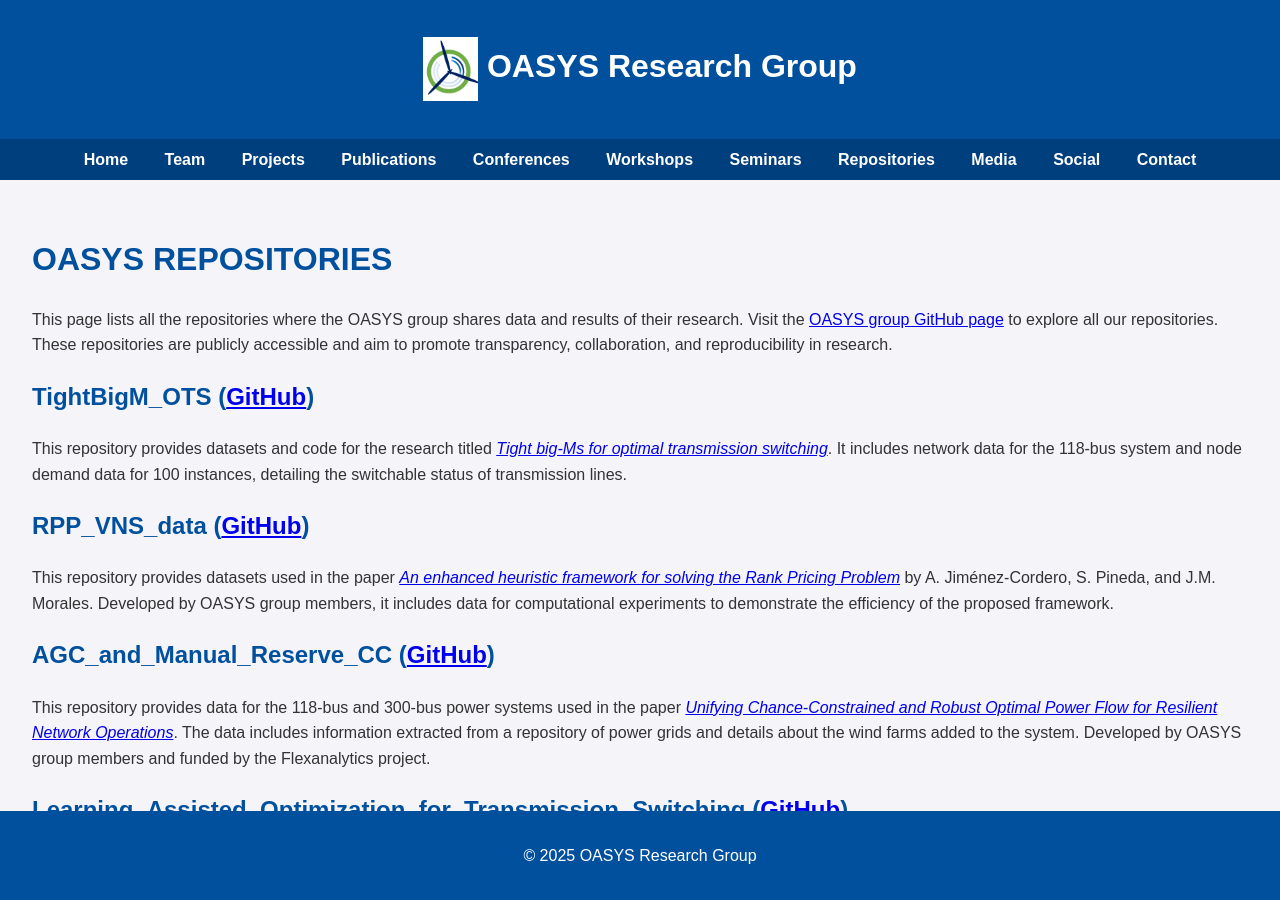
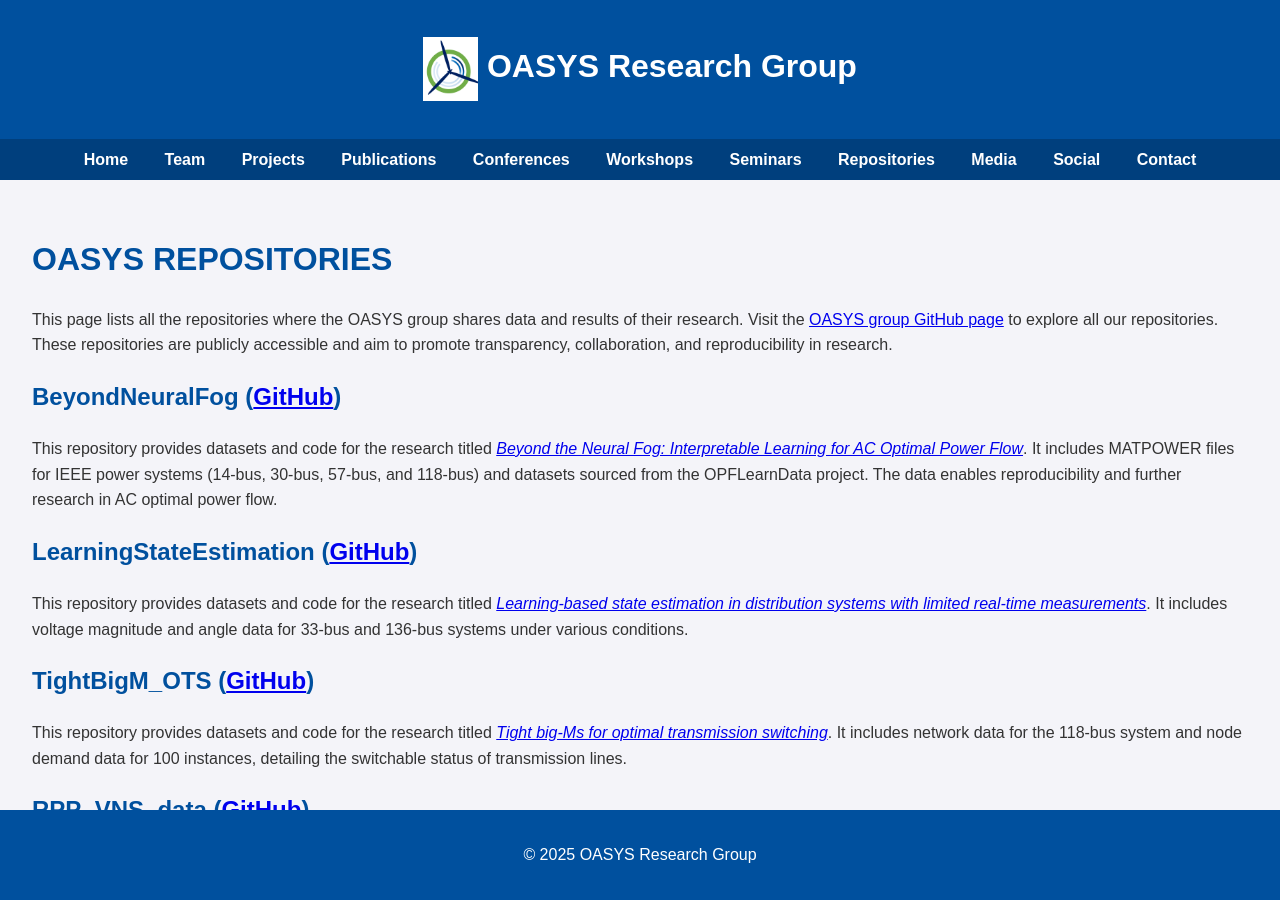
Before and after one commit to groupoasys/groupoasys.github.io, a Jekyll site: the page built from repositories.md, in a window 1280 px wide and 900 px high. Built offline with Jekyll 4.4.1, drawn with Linux system fonts in a browser that asks for light colours.

Commit message:
Add respositories

```diff
--- a/repositories.md
+++ b/repositories.md
@@ -9,6 +9,14 @@ permalink: /repositories/
 This page lists all the repositories where the OASYS group shares data and results of their research. Visit the [OASYS group GitHub page](https://github.com/groupoasys) to explore all our repositories. These repositories are publicly accessible and aim to promote transparency, collaboration, and reproducibility in research.
 
 <!-- Add the list of repositories below -->
+
+## BeyondNeuralFog ([GitHub](https://github.com/groupoasys/BeyondNeuralFog))
+
+This repository provides datasets and code for the research titled [*Beyond the Neural Fog: Interpretable Learning for AC Optimal Power Flow*](https://doi.org/10.7799/1827404). It includes MATPOWER files for IEEE power systems (14-bus, 30-bus, 57-bus, and 118-bus) and datasets sourced from the OPFLearnData project. The data enables reproducibility and further research in AC optimal power flow.
+
+## LearningStateEstimation ([GitHub](https://github.com/groupoasys/LearningStateEstimation))
+
+This repository provides datasets and code for the research titled [*Learning-based state estimation in distribution systems with limited real-time measurements*](https://doi.org/10.1016/j.epsr.2023.108517). It includes voltage magnitude and angle data for 33-bus and 136-bus systems under various conditions.
 
 ## TightBigM_OTS ([GitHub](https://github.com/groupoasys/TightBigM_OTS))
 
```
